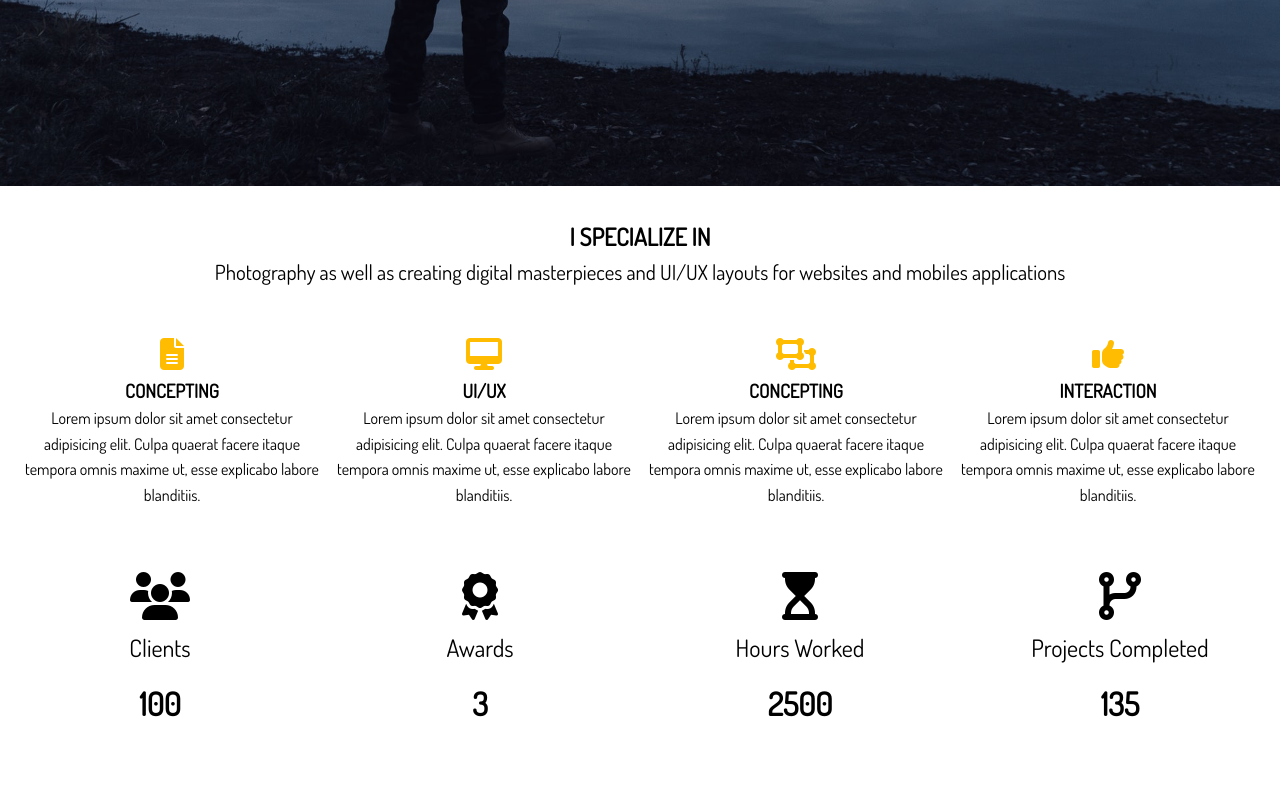
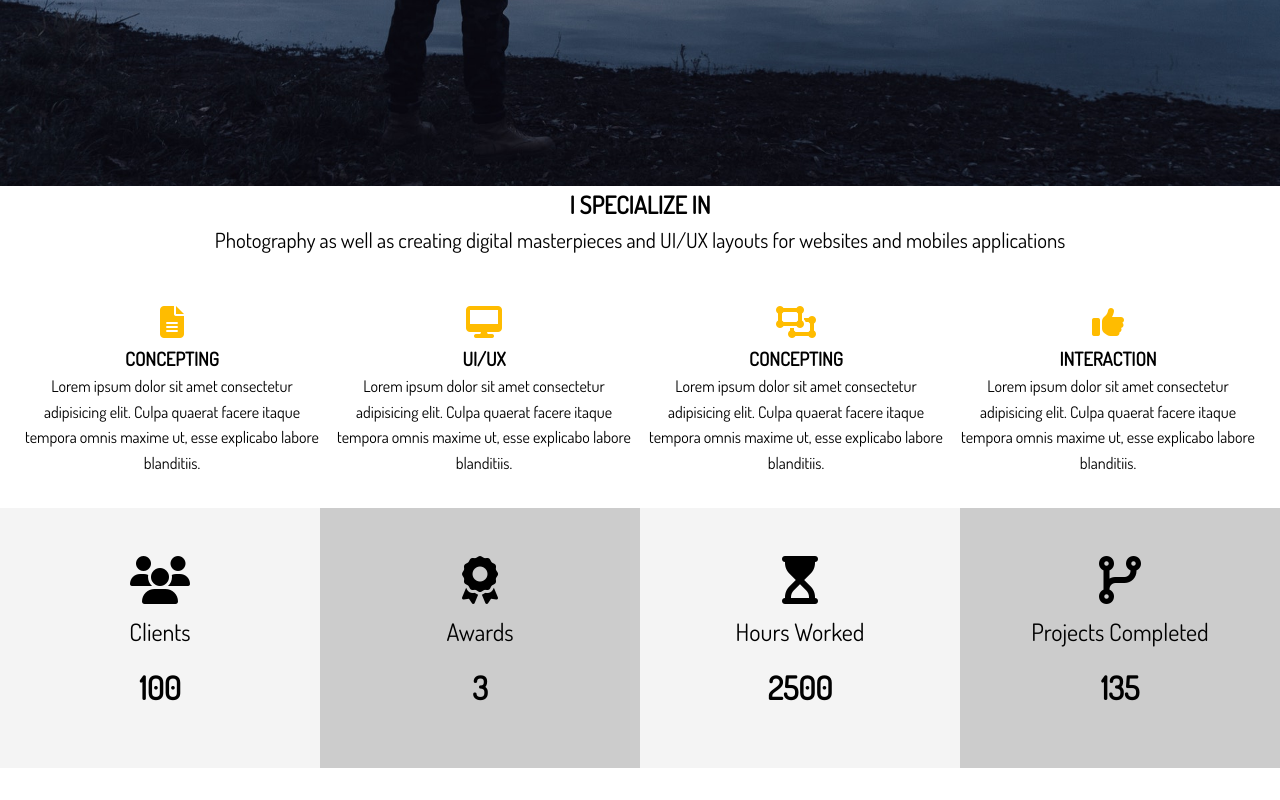
Before and after one commit to Grodriggues/personal-blog-example, a website: page dist/index.html in a window 1280 px wide. Shown: the part 614-1414 px from the top of the page. Before the commit the page ends 1382 px from the top, so only its background shows below. Drawn offline with Linux system fonts and the light colour scheme.

Commit message:
styling the achievements section

```diff
--- a/scss/main.scss
+++ b/scss/main.scss
@@ -125,5 +125,19 @@
         }
       }
     }
+
+    .stats {
+      div {
+        padding: 3rem 0;
+
+        &:nth-child(odd) {
+          background: $light-color;
+        }
+
+        &:nth-child(even) {
+          background: $medium-color;
+        }
+      }
+    }
   }
 }
```
Also changed, not shown: dist/css/main.css, dist/index.html.
